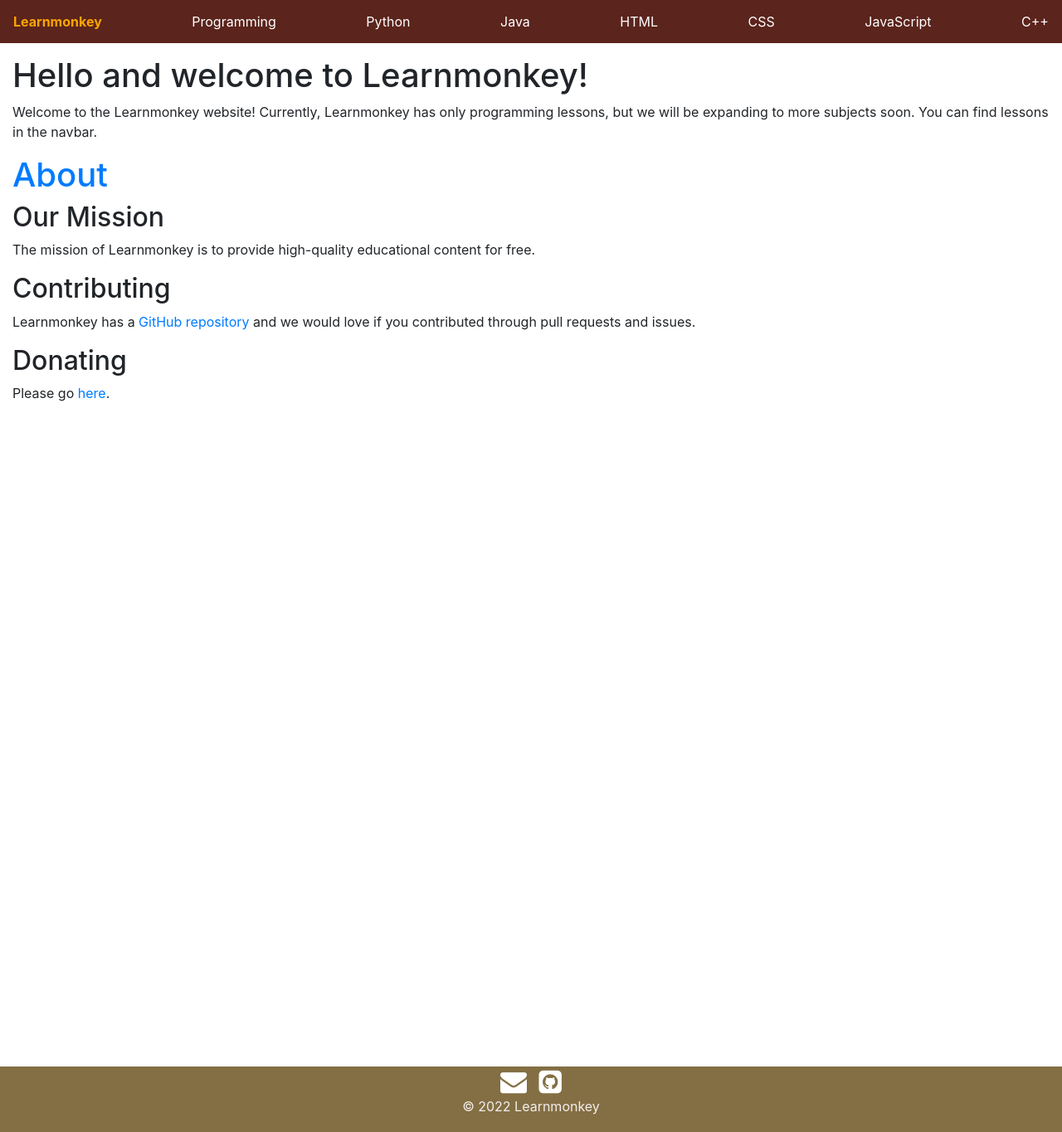
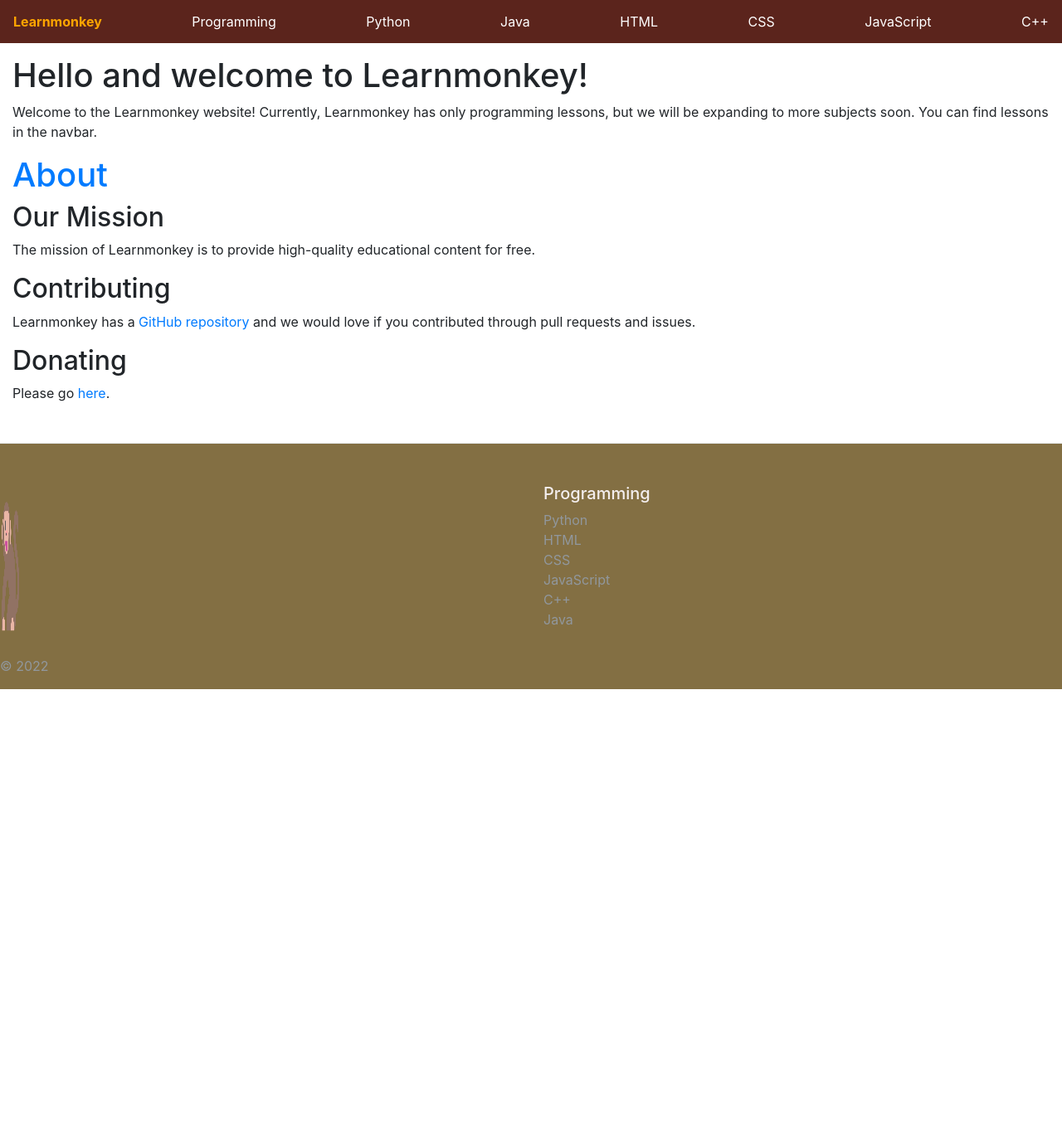
Before and after one commit to learnmonkey/learnmonkey.github.io, a Jekyll site: the page built from index.html, in a window 1280 px wide and 1365 px high. Shown: the whole window at 83% size. Built offline with Jekyll 4.4.1, drawn with Linux system fonts in a browser that asks for light colours.

Commit message:
new footer

```diff
--- a/_includes/footer.html
+++ b/_includes/footer.html
@@ -1,4 +1,4 @@
-<footer>
+<!--<footer>
     <div id="footer-icons">
         <a href="mailto:{{site.email}}"><i class="fa fa-envelope footer-icon"></i></a>
         <a target="_blank" href="https://github.com/{{site.github_username}}"><i class="fa fa-github-square footer-icon"></i></a>
@@ -6,4 +6,25 @@
     <div id="footer-copyright">
         <p style="text-align: center;">&copy; 2022 {{site.title}}</p>
     </div>
-</footer>
+</footer>-->
+
+<footer class="pt-4 my-md-5 pt-md-5 border-top">
+    <div class="row">
+      <div class="col-12 col-md">
+        <img class="mb-2" src="/logo.png" alt="Learnmonkey Logo" width="24" height="24">
+        <p class="d-block mb-3 text-muted">&copy; 2022</p>
+      </div>
+      <div class="col-6 col-md">
+        <h5>Programming</h5>
+        <ul class="list-unstyled text-small">
+          <li><a class="text-muted" href="/programming/python/">Python</a></li>
+          <li><a class="text-muted" href="/programming/html/">HTML</a></li>
+          <li><a class="text-muted" href="/programming/css/">CSS</a></li>
+          <li><a class="text-muted" href="/programming/javascript/">JavaScript</a></li>
+          <li><a class="text-muted" href="/programming/cpp/">C++</a></li>
+          <li><a class="text-muted" href="/programming/java/">Java</a></li>
+        </ul>
+      </div>
+    </div>
+  </footer>
+</div>
--- a/assets/css/style.css
+++ b/assets/css/style.css
@@ -11,9 +11,9 @@ main {
 }
 
 footer {
-    text-align: center;
+    /*text-align: center;
     padding: 3px;
-    margin-top: 800px;
+    margin-top: 800px;*/
     background-color: rgb(90, 63, 4);
     color: #f0e9e9;
     opacity: 75%;
```
